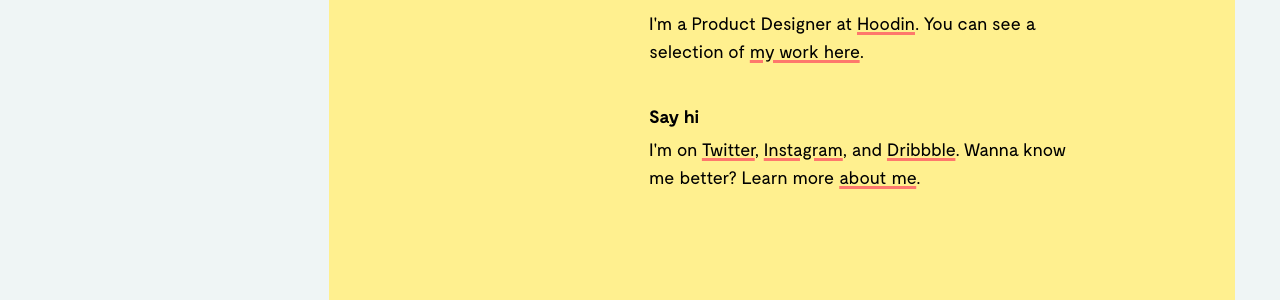
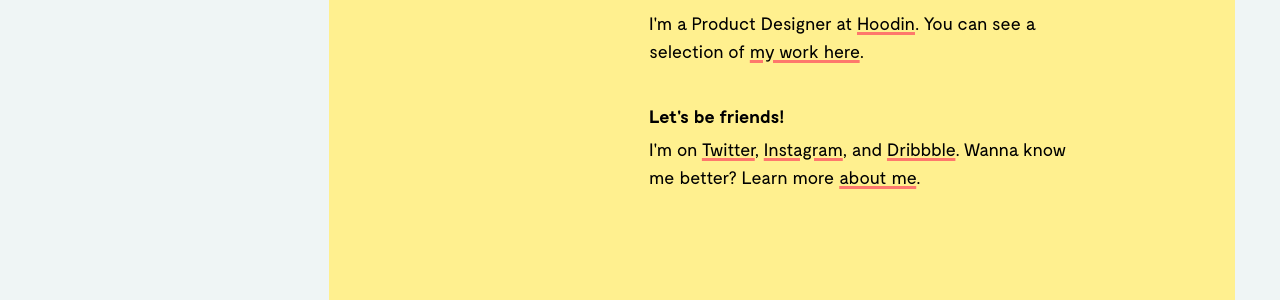
Before and after one commit to jacoblindstrm/jacoblindstrm.github.io, a Jekyll site: the page built from index.html, in a window 1280 px wide. Shown: the part 888-1188 px from the top of the page. Built offline with Jekyll 4.4.1, drawn with Linux system fonts in a browser that asks for light colours; comment, search, counter and statistics services are not loaded.

Commit message:
Update index.html

```diff
--- a/index.html
+++ b/index.html
@@ -30,7 +30,7 @@
             <h3>What I do</h3>
             <p>I'm a Product Designer at <a href="https://hoodin.com" alt="">Hoodin</a>. You can see a selection of <a href="{{ "/work" | relative_url }}" alt="">my work here</a>.</p>
 
-            <h3>Say hi</h3>
+            <h3>Let's be friends!</h3>
             <p>I'm on <a href="{{ site.twitter }}" alt="">Twitter</a>, <a href="{{ site.instagram }}" alt="">Instagram</a>, and <a href="{{ site.dribbble }}" alt="">Dribbble</a>. Wanna know me better? Learn more <a href="{{ "/about" | relative_url }}" alt="">about me</a>.</p>
         </aside>
     </section>
```
